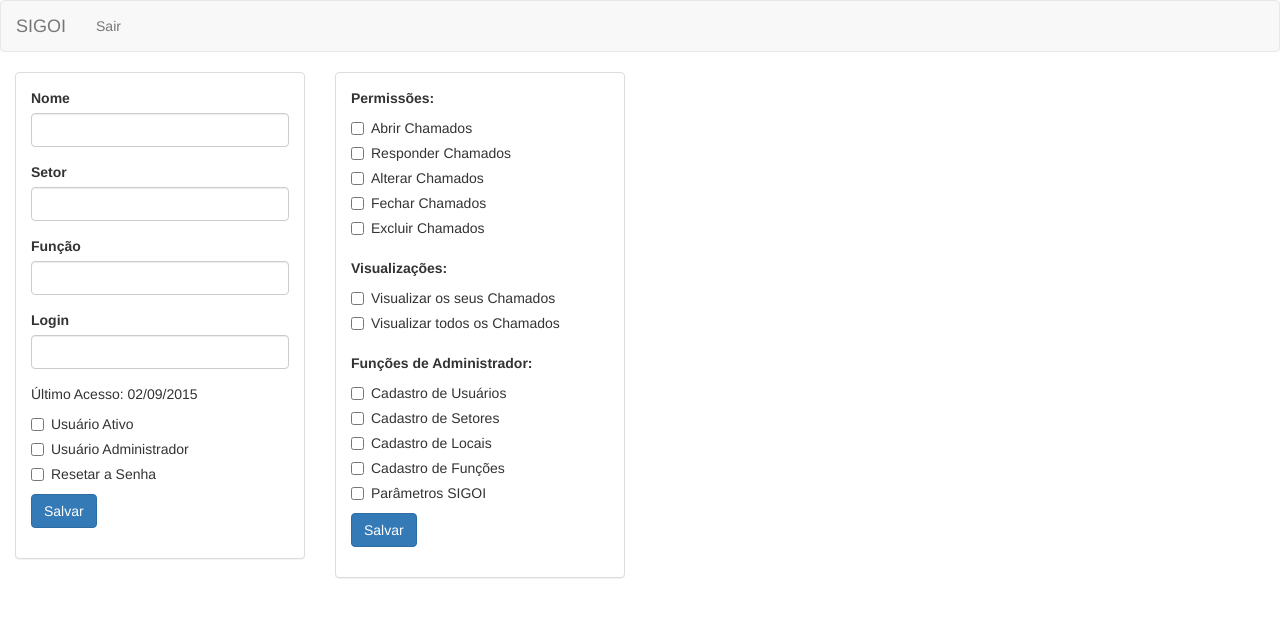
After one commit to bfagundes/SIGOI, a PHP site: page /cadastro_usuario.php in a window 1280 px wide. The commit adds this page. Shown: the top 617 px of the page. Run offline with PHP 8.4, Linux system fonts and the light colour scheme.

Commit message:
Cadastro de Usuarios
Implementacao das paginas para cadastro de usuarios.

```diff
--- /dev/null
+++ b/cadastro_usuario.php
@@ -0,0 +1,159 @@
+<?php
+include "conexao.php";
+
+// variaveis
+$page = "cadastro_usuario.php";
+//$btnUpdate = "btnUpdate";
+//$btnInsert = "btnInsert";
+//$btnDelete = "btnDelete";
+//$modalInsert = "insert-usuario";
+//$modalUpdate = "update-funcao";
+//$inputFuncao = "inputFuncao";
+//$dataId = "idFuncao";
+//$duplicate = false;
+$sqlTabUsuario = "usuario";
+//$sqlOrder = "ORDER BY LOWER(nome)";
+
+?>
+
+<!DOCTYPE html>
+<html lang="en">
+<head>
+    <meta charset="utf-8">
+    <meta http-equiv="X-UA-Compatible" content="IE=edge">
+    <meta name="viewport" content="width=device-width, initial-scale=1">
+    <title>Cadastro de Funções</title>
+
+    <!-- CSS Styles -->
+	<link rel="stylesheet" type="text/css" href="css/bootstrap.min.css">
+	<link rel="stylesheet" type="text/css" href="css/bootstrap-datepicker.css">
+	<link rel="stylesheet" type="text/css" href="css/bootstrap-select.min.css" />
+	<link rel="stylesheet" type="text/css" href="css/custom.css">
+
+    <!-- HTML5 shim and Respond.js for IE8 support of HTML5 elements and media queries -->
+    <!-- WARNING: Respond.js doesn't work if you view the page via file:// -->
+    <!--[if lt IE 9]>
+    <script src="https://oss.maxcdn.com/html5shiv/3.7.2/html5shiv.min.js"></script>
+    <script src="https://oss.maxcdn.com/respond/1.4.2/respond.min.js"></script>
+    <![endif]-->
+</head>
+<body>
+    <!-- jQuery & JavaScript -->
+	<!-- <script type="text/javascript" src="https://ajax.googleapis.com/ajax/libs/jquery/1.11.3/jquery.min.js"></script> -->
+	<script type="text/javascript" src="js/jquery1-11-3.min.js"></script>
+	<script type="text/javascript" src="js/bootstrap.min.js"></script>
+	<script type="text/javascript" src="js/bootstrap-datepicker.js"></script>
+	<script type="text/javascript" src="js/bootstrap-select.min.js"></script>
+	<script type="text/javascript" src="js/custom.js"></script>
+
+	<!-- Barra de Navegação -->
+	<nav class="navbar navbar-default">
+		<div class="container-fluid">
+			<div class="navbar-header">
+				<a class="navbar-brand" href="index.php">SIGOI</a>
+			</div>
+			<div class="collapse navbar-collapse" id="bs-example-navbar-collapse-1">
+				<!--  Barra de Navegação: Esquerda -->
+				<ul class="nav navbar-nav">
+					<li class="nav nav-btn"><a href="index.php">Sair</a></li>
+				</ul>
+				<!-- Barra de Navegação: Direita -->
+				<ul class="nav navbar-nav navbar-right">
+				</ul>
+			</div>
+		</div>
+	</nav>
+
+	<!-- Conteúdo -->
+	<div class="container-fluid">
+		<div class="row">
+
+
+
+		<div class="col-md-3">
+			<div class="panel panel-default">
+  				<div class="panel-body">
+
+					<div class="form-group">
+						<form role="form" method="post" action="parametros.php">
+							<div class="form-group">
+								<label for="nome-solicitante">Nome</label>
+								<input type="text" name='prioridade-1' class="form-control" value="" id="prioridade-1">
+							</div>
+							<div class="form-group">
+								<label for="nome-solicitante">Setor</label>
+								<input type="text" name='prioridade-2' class="form-control" value="" id="prioridade-2">
+							</div>
+							<div class="form-group">
+								<label for="nome-solicitante">Função</label>
+								<input type="text" name='prioridade-3' class="form-control" value="" id="prioridade-3">
+							</div>
+							<div class="form-group">
+								<label for="nome-solicitante">Login</label>
+								<input type="text" name='prioridade-1' class="form-control" value="" id="prioridade-1">
+							</div>
+							Último Acesso: 02/09/2015
+
+								<div class="checkbox">
+									<label><input type="checkbox" value="">Usuário Ativo</label>
+								</div>
+
+								<div class="checkbox">
+									<label><input type="checkbox" value="">Usuário Administrador</label>
+								</div>
+
+
+								<div class="checkbox">
+									<label><input type="checkbox" value="">Resetar a Senha</label>
+								</div>
+							<div class="form-group">
+                    			<input name="submit-prioridade" type="submit" class="btn btn-primary" value="Salvar"/>
+            				</div>
+						</form>
+					</div>
+  				</div> <!-- panel-body -->
+			</div> <!-- panel -->
+		</div> <!-- col-md-2 -->
+
+		<div class="col-md-3">
+			<div class="panel panel-default">
+  				<div class="panel-body">
+
+					<div class="form-group">
+						<form role="form" method="post" action="parametros.php">
+
+							<label style="margin-bottom:-5px;">Permissões:</label>
+							<div class="checkbox"><label><input type="checkbox" value="">Abrir Chamados</label></div>
+							<div class="checkbox"><label><input type="checkbox" value="">Responder Chamados</label></div>
+							<div class="checkbox"><label><input type="checkbox" value="">Alterar Chamados</label></div>
+							<div class="checkbox"><label><input type="checkbox" value="">Fechar Chamados</label></div>
+							<div class="checkbox"><label><input type="checkbox" value="">Excluir Chamados</label></div>
+
+							<label style="margin-top: 10px; margin-bottom:-5px;">Visualizações:</label>
+							<div class="checkbox"><label><input type="checkbox" value="">Visualizar os seus Chamados</label></div>
+							<div class="checkbox"><label><input type="checkbox" value="">Visualizar todos os Chamados</label></div>
+
+							<label style="margin-top: 10px; margin-bottom:-5px;">Funções de Administrador:</label>
+							<div class="checkbox"><label><input type="checkbox" value="">Cadastro de Usuários</label></div>
+							<div class="checkbox"><label><input type="checkbox" value="">Cadastro de Setores</label></div>
+							<div class="checkbox"><label><input type="checkbox" value="">Cadastro de Locais</label></div>
+							<div class="checkbox"><label><input type="checkbox" value="">Cadastro de Funções</label></div>
+							<div class="checkbox"><label><input type="checkbox" value="">Parâmetros SIGOI</label></div>
+
+
+							<div class="form-group">
+                    			<input name="submit-prioridade" type="submit" class="btn btn-primary" value="Salvar"/>
+            				</div>
+						</form>
+					</div>
+  				</div> <!-- panel-body -->
+			</div> <!-- panel -->
+		</div> <!-- col-md-2 -->
+
+
+
+		</div> <!-- /Row -->
+	</div> <!-- /Container-Fluid -->
+
+</body>
+</html>
--- a/index.php
+++ b/index.php
@@ -48,10 +48,9 @@
 					<li class="dropdown">
 						<a href="#" class="dropdown-toggle" data-toggle="dropdown" role="button" aria-haspopup="true" aria-expanded="false">Opções <span class="caret"></span></a>
 						<ul class="dropdown-menu">
-							<li class="disabled"><a href="#">Editar Chamado</a></li>
 							<li class="disabled"><a href="#">Excluir Chamado</a></li>
 							<li role="separator" class="divider"></li>
-							<li class="disabled"><a href="#">Cadastro de Usuários</a></li>
+							<li><a href="lista_usuario.php">Cadastro de Usuários</a></li>
 							<li><a href="cadastro_setor.php">Cadastro de Setores</a></li>
 							<li><a href="cadastro_local.php">Cadastro de Locais</a></li>
 							<li><a href="cadastro_funcao.php">Cadastro de Funções</a></li>
```
Also changed, not shown: cadastro_setor.php (+11 -11 lines), lista_usuario.php (added, +104 -0 lines), sql/table_usuario.sql (+9 -12 lines), 1 other file.
